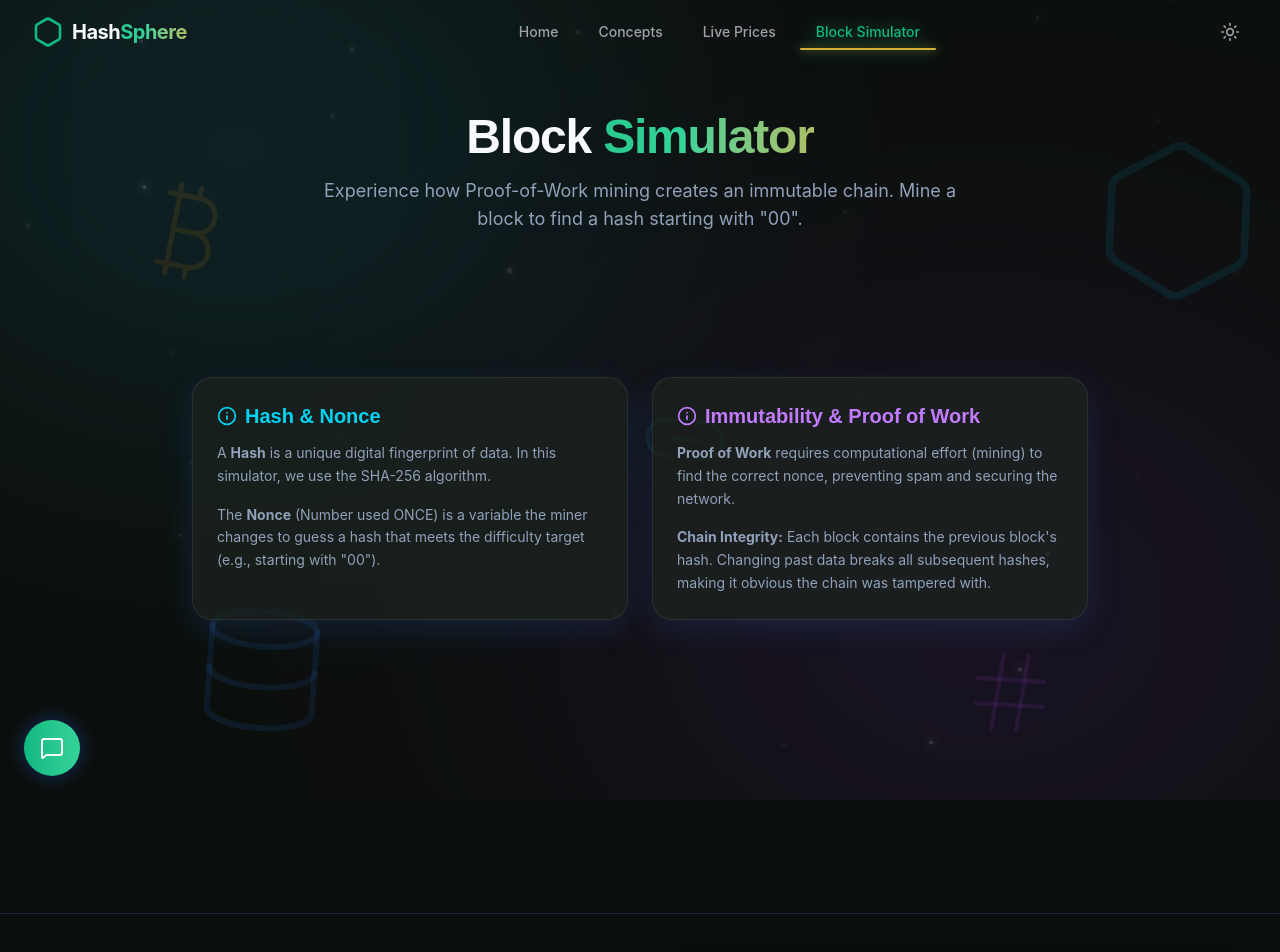
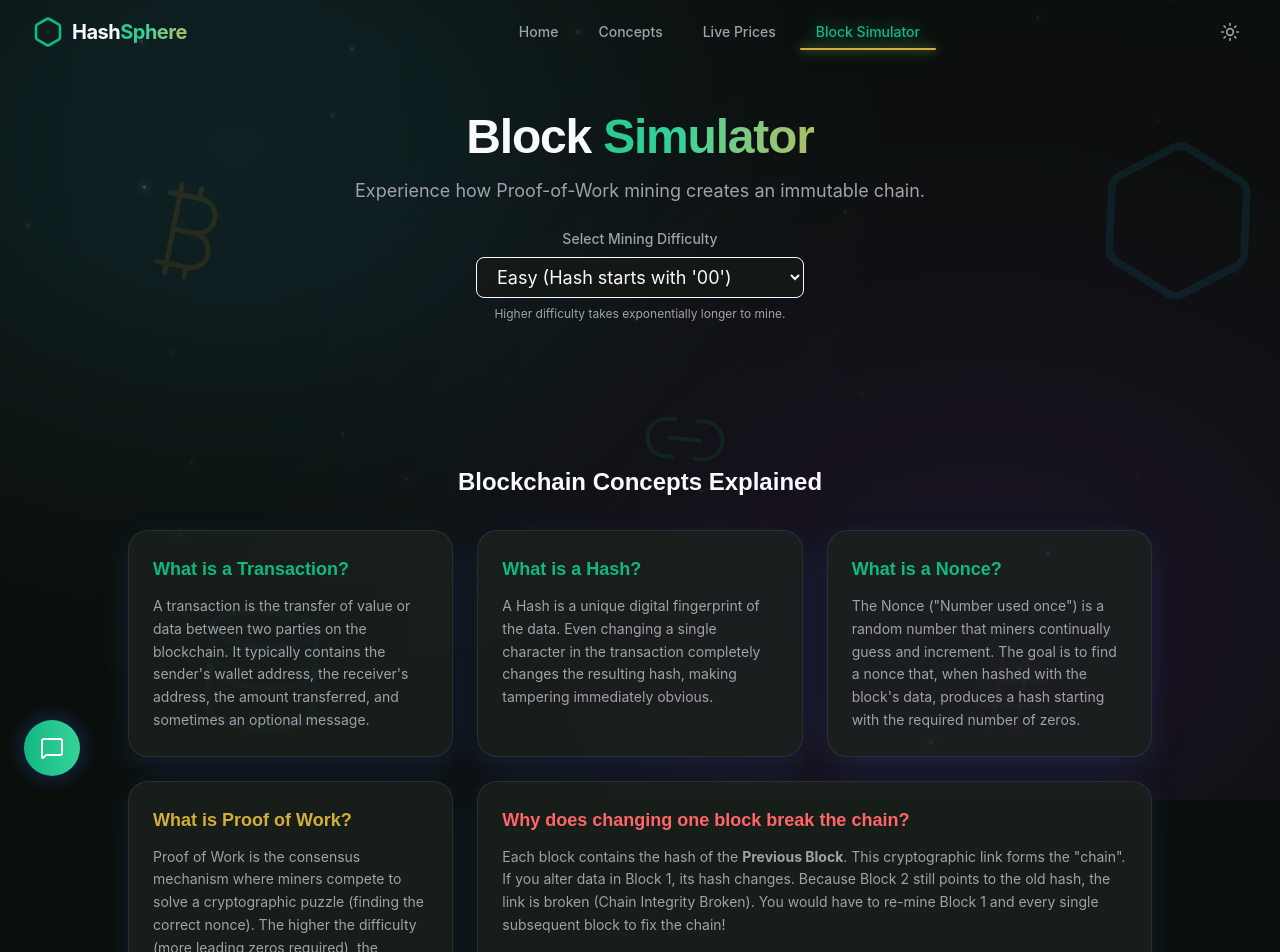
Before and after one commit to Kaxyaa-flux/HashSphere, a React (Vite) app: page /simulator in a window 1280 px wide. Shown: the top 952 px of the page. Built offline with nearby package versions, Linux system fonts and the light colour scheme.

Commit message:
feat(simulator): redesign block simulator with realistic transactions

```diff
--- a/src/components/Block.jsx
+++ b/src/components/Block.jsx
@@ -1,18 +1,18 @@
 import React, { useState, useEffect, useCallback } from 'react';
 import { calculateHash } from '../utils/blockchain';
 import { motion } from 'framer-motion';
-import { Cpu, AlertTriangle, CheckCircle2 } from 'lucide-react';
+import { Cpu, AlertTriangle, CheckCircle2, Wallet, MessageSquare, DollarSign } from 'lucide-react';
 import { saveMinedBlock } from '../services/api';
 import toast from 'react-hot-toast';
 
-const Block = ({ block, index, updateBlock, isChainValid }) => {
+const Block = ({ block, index, updateBlock, isChainValid, difficulty = '00' }) => {
   const [isMining, setIsMining] = useState(false);
   const [miningTime, setMiningTime] = useState(0);
 
   const [miningProgress, setMiningProgress] = useState(0);
 
-  // Determine if block is valid based on hash starting with "00" and chain validity
-  const isValid = block.hash.startsWith('00') && (index === 0 || isChainValid);
+  // Determine if block is valid based on hash starting with current difficulty and chain validity
+  const isValid = block.hash.startsWith(difficulty) && (index === 0 || isChainValid);
 
   // Shake animation for invalid block
   const shakeAnimation = {
@@ -39,7 +39,7 @@ const Block = ({ block, index, updateBlock, isChainValid }) => {
         currentNonce
       );
 
-      if (computedHash.startsWith('00')) {
+      if (computedHash.startsWith(difficulty)) {
         const endTime = performance.now();
         setMiningTime(((endTime - startTime) / 1000).toFixed(2));
 
@@ -74,22 +74,38 @@ const Block = ({ block, index, updateBlock, isChainValid }) => {
     mineStep();
   };
 
-  const handleDataChange = async (e) => {
-    const newData = e.target.value;
+  const handleTxChange = async (field, value) => {
+    const newTx = { ...txData, [field]: value };
+    const newDataStr = JSON.stringify(newTx);
+
     const newHash = await calculateHash(
       block.index,
       block.previousHash,
       block.timestamp,
-      newData,
+      newDataStr,
       block.nonce
     );
 
     updateBlock(index, {
       ...block,
-      data: newData,
+      data: newDataStr,
       hash: newHash
     });
   };
+
+  let txData = { sender: '', receiver: '', amount: '', currency: 'ETH', message: '' };
+  try {
+    const parsed = JSON.parse(block.data);
+    if (typeof parsed === 'object' && parsed !== null) {
+      txData = { ...txData, ...parsed };
+    } else {
+      txData.message = block.data;
+    }
+  } catch (e) {
+    txData.message = block.data;
+  }
+
+  const isFormValid = txData.sender.trim() !== '' && txData.receiver.trim() !== '' && txData.amount !== '';
 
   return (
     <motion.div
@@ -118,54 +134,117 @@ const Block = ({ block, index, updateBlock, isChainValid }) => {
       </div>
 
       <div className="space-y-4">
-        <div>
-          <label className="block text-sm text-slate-400 mb-1">Data</label>
-          <textarea
-            value={block.data}
-            onChange={handleDataChange}
-            className="w-full bg-slate-900/50 border border-slate-700 rounded-lg p-3 text-white focus:outline-none focus:ring-2 focus:ring-cyan-500/50 font-mono resize-none h-24"
-            placeholder="Enter block data..."
-          />
+        <div className="space-y-3 bg-theme-surface/30 p-4 rounded-xl border border-theme-border">
+          <h4 className="text-sm font-bold text-soft-blue flex items-center gap-2 mb-2">
+            Transaction Details
+          </h4>
+
+          <div>
+            <label className="text-xs text-theme-muted mb-1 flex items-center gap-1">
+              <Wallet className="w-3 h-3" /> Sender Wallet Address
+            </label>
+            <input
+              type="text"
+              value={txData.sender}
+              onChange={(e) => handleTxChange('sender', e.target.value)}
+              placeholder="0xA1B2...C3D4"
+              className="w-full bg-theme-surface/50 border border-theme-border rounded-lg p-2 text-sm text-theme-text focus:outline-none focus:ring-1 focus:ring-soft-blue font-mono"
+            />
+          </div>
+
+          <div>
+            <label className="text-xs text-theme-muted mb-1 flex items-center gap-1">
+              <Wallet className="w-3 h-3" /> Receiver Wallet Address
+            </label>
+            <input
+              type="text"
+              value={txData.receiver}
+              onChange={(e) => handleTxChange('receiver', e.target.value)}
+              placeholder="0x9F8E...1A2B"
+              className="w-full bg-theme-surface/50 border border-theme-border rounded-lg p-2 text-sm text-theme-text focus:outline-none focus:ring-1 focus:ring-soft-blue font-mono"
+            />
+          </div>
+
+          <div className="flex gap-3">
+            <div className="flex-1">
+              <label className="text-xs text-theme-muted mb-1 flex items-center gap-1">
+                <DollarSign className="w-3 h-3" /> Amount
+              </label>
+              <input
+                type="number"
+                value={txData.amount}
+                onChange={(e) => handleTxChange('amount', e.target.value)}
+                placeholder="0.00"
+                className="w-full bg-theme-surface/50 border border-theme-border rounded-lg p-2 text-sm text-theme-text focus:outline-none focus:ring-1 focus:ring-soft-blue font-mono"
+              />
+            </div>
+            <div className="w-24">
+              <label className="text-xs text-theme-muted mb-1">Asset</label>
+              <select
+                value={txData.currency}
+                onChange={(e) => handleTxChange('currency', e.target.value)}
+                className="w-full bg-theme-surface/50 border border-theme-border rounded-lg p-2 text-sm text-theme-text focus:outline-none focus:ring-1 focus:ring-soft-blue font-bold"
+              >
+                <option value="ETH">ETH</option>
+                <option value="BTC">BTC</option>
+                <option value="SOL">SOL</option>
+                <option value="ARB">ARB</option>
+              </select>
+            </div>
+          </div>
+
+          <div>
+            <label className="text-xs text-theme-muted mb-1 flex items-center gap-1">
+              <MessageSquare className="w-3 h-3" /> Optional Message
+            </label>
+            <textarea
+              value={txData.message}
+              onChange={(e) => handleTxChange('message', e.target.value)}
+              maxLength={200}
+              placeholder="Payment for NFT..."
+              className="w-full bg-theme-surface/50 border border-theme-border rounded-lg p-2 text-sm text-theme-text focus:outline-none focus:ring-1 focus:ring-soft-blue resize-none h-16"
+            />
+          </div>
         </div>
 
         <div>
-          <label className="block text-sm text-slate-400 mb-1">Previous Hash</label>
+          <label className="block text-sm text-theme-muted mb-1">Previous Hash</label>
           <input
             type="text"
             value={block.previousHash}
             readOnly
-            className="w-full bg-slate-900/80 border border-slate-700 rounded-lg p-3 text-slate-400 font-mono text-xs overflow-hidden text-ellipsis"
+            className="w-full bg-theme-surface/80 border border-slate-700 rounded-lg p-3 text-theme-muted font-mono text-xs overflow-hidden text-ellipsis"
           />
         </div>
 
         <div className="grid grid-cols-2 gap-4">
           <div>
-            <label className="block text-sm text-slate-400 mb-1">Nonce</label>
+            <label className="block text-sm text-theme-muted mb-1">Nonce</label>
             <input
               type="text"
               value={block.nonce}
               readOnly
-              className="w-full bg-slate-900/80 border border-slate-700 rounded-lg p-3 text-slate-300 font-mono"
+              className="w-full bg-theme-surface/80 border border-slate-700 rounded-lg p-3 text-theme-muted font-mono"
             />
           </div>
           <div>
-            <label className="block text-sm text-slate-400 mb-1">Mining Time</label>
+            <label className="block text-sm text-theme-muted mb-1">Mining Time</label>
             <input
               type="text"
               value={miningTime > 0 ? `${miningTime}s` : '-'}
               readOnly
-              className="w-full bg-slate-900/80 border border-slate-700 rounded-lg p-3 text-slate-300 font-mono"
+              className="w-full bg-theme-surface/80 border border-slate-700 rounded-lg p-3 text-theme-muted font-mono"
             />
           </div>
         </div>
 
         <div>
-          <label className="block text-sm text-slate-400 mb-1">Hash</label>
+          <label className="block text-sm text-theme-muted mb-1">Hash</label>
           <input
             type="text"
             value={block.hash}
             readOnly
-            className={`w-full bg-slate-900/80 border rounded-lg p-3 font-mono text-xs transition-colors duration-300 ${
+            className={`w-full bg-theme-surface/80 border rounded-lg p-3 font-mono text-xs transition-colors duration-300 ${
               isValid ? 'text-green-400 border-green-500/30' : 'text-red-400 border-red-500/50'
             }`}
           />
@@ -173,13 +252,13 @@ const Block = ({ block, index, updateBlock, isChainValid }) => {
 
         <button
           onClick={mine}
-          disabled={isMining || isValid}
+          disabled={isMining || isValid || !isFormValid}
           className={`w-full py-3 rounded-xl font-bold flex items-center justify-center gap-2 transition-all ${
-            isMining
-              ? 'bg-slate-700 text-slate-400 cursor-not-allowed'
+            isMining || !isFormValid
+              ? 'bg-theme-surface border border-theme-border text-theme-muted cursor-not-allowed opacity-70'
               : isValid
                 ? 'bg-green-600/20 text-green-500 cursor-not-allowed border border-green-500/30'
-                : 'gradient-bg text-white hover:shadow-[0_0_15px_rgba(6,182,212,0.4)]'
+                : 'gradient-bg text-theme-text hover:shadow-[0_0_15px_rgba(16,185,129,0.4)]'
           }`}
         >
           {isMining ? (
--- a/src/pages/BlockSimulator.jsx
+++ b/src/pages/BlockSimulator.jsx
@@ -7,44 +7,47 @@ import { Link2, AlertTriangle, Info } from 'lucide-react';
 const BlockSimulator = () => {
   const [blocks, setBlocks] = useState([]);
   const [isLoading, setIsLoading] = useState(true);
+  const [difficulty, setDifficulty] = useState('00');
 
   // Initialize the genesis block and a second block
   useEffect(() => {
     const initBlocks = async () => {
       setIsLoading(true);
-      const timestamp = 1700000000000; // Fixed timestamp for initial fast-load if desired, or dynamic
+      const timestamp = 1700000000000;
 
       const previousHash1 = '0000000000000000000000000000000000000000000000000000000000000000';
+      const initialTx1 = JSON.stringify({ sender: '0x0000...0000', receiver: '0x1A2B...3C4D', amount: 100, currency: 'ETH', message: 'Genesis Transaction' });
       let nonce1 = 0;
       let hash1 = '';
       while (true) {
-        hash1 = await calculateHash(1, previousHash1, timestamp, 'Genesis Block', nonce1);
-        if (hash1.startsWith('00')) break;
+        hash1 = await calculateHash(1, previousHash1, timestamp, initialTx1, nonce1);
+        if (hash1.startsWith(difficulty)) break;
         nonce1++;
       }
 
       const genesisBlock = {
         index: 1,
         timestamp,
-        data: 'Genesis Block',
+        data: initialTx1,
         previousHash: previousHash1,
         hash: hash1,
         nonce: nonce1
       };
 
       const previousHash2 = hash1;
+      const initialTx2 = JSON.stringify({ sender: '', receiver: '', amount: '', currency: 'ETH', message: '' });
       let nonce2 = 0;
       let hash2 = '';
       while (true) {
-        hash2 = await calculateHash(2, previousHash2, timestamp + 1000, '', nonce2);
-        if (hash2.startsWith('00')) break;
+        hash2 = await calculateHash(2, previousHash2, timestamp + 1000, initialTx2, nonce2);
+        if (hash2.startsWith(difficulty)) break;
         nonce2++;
       }
 
       const block2 = {
         index: 2,
         timestamp: timestamp + 1000,
-        data: '',
+        data: initialTx2,
         previousHash: previousHash2,
         hash: hash2,
         nonce: nonce2
@@ -55,7 +58,7 @@ const BlockSimulator = () => {
     };
 
     initBlocks();
-  }, []);
+  }, [difficulty]);
 
   const updateBlock = async (index, newBlockData) => {
     const newBlocks = [...blocks];
@@ -86,12 +89,12 @@ const BlockSimulator = () => {
       const previousBlock = blocks[i - 1];
 
       if (currentBlock.previousHash !== previousBlock.hash) return false;
-      if (!previousBlock.hash.startsWith('00')) return false; // Prev block must be mined
+      if (!previousBlock.hash.startsWith(difficulty)) return false; // Prev block must be mined
     }
     return true;
   };
 
-  const isChainBroken = blocks.length > 1 && (!blocks[0].hash.startsWith('00') || !isChainValidUpto(blocks.length - 1));
+  const isChainBroken = blocks.length > 1 && (!blocks[0].hash.startsWith(difficulty) || !isChainValidUpto(blocks.length - 1));
 
   return (
     <div className="min-h-screen py-12">
@@ -108,10 +111,22 @@ const BlockSimulator = () => {
             initial={{ opacity: 0 }}
             animate={{ opacity: 1 }}
             transition={{ delay: 0.1 }}
-            className="text-slate-400 text-lg max-w-2xl mx-auto"
+            className="text-theme-muted text-lg max-w-2xl mx-auto"
           >
             Experience how Proof-of-Work mining creates an immutable chain.
-            Mine a block to find a hash starting with "00".
+            <div className="flex flex-col items-center justify-center mt-6">
+              <label className="text-theme-muted text-sm mb-2 font-medium">Select Mining Difficulty</label>
+              <select
+                value={difficulty}
+                onChange={(e) => setDifficulty(e.target.value)}
+                className="bg-theme-surface/80 border border-theme-border rounded-lg px-4 py-2 text-theme-text focus:outline-none focus:ring-2 focus:ring-soft-blue/50"
+              >
+                <option value="00">Easy (Hash starts with '00')</option>
+                <option value="000">Medium (Hash starts with '000')</option>
+                <option value="0000">Hard (Hash starts with '0000')</option>
+              </select>
+              <p className="text-theme-muted text-xs mt-2">Higher difficulty takes exponentially longer to mine.</p>
+            </div>
           </motion.p>
         </div>
 
@@ -135,6 +150,7 @@ const BlockSimulator = () => {
                   index={index}
                   updateBlock={updateBlock}
                   isChainValid={index === 0 ? true : isChainValidUpto(index)}
+                  difficulty={difficulty}
                 />
               </div>
 
@@ -145,7 +161,7 @@ const BlockSimulator = () => {
                     transition={!isChainValidUpto(index + 1) ? { duration: 0.5, repeat: Infinity, repeatType: "reverse" } : { repeat: Infinity, duration: 2 }}
                     className="rotate-90 lg:rotate-0"
                   >
-                    <Link2 className={`w-8 h-8 ${!isChainValidUpto(index + 1) ? 'text-red-500 drop-shadow-[0_0_8px_rgba(239,68,68,0.8)]' : 'text-cyan-500/50 drop-shadow-[0_0_5px_rgba(6,182,212,0.3)]'}`} />
+                    <Link2 className={`w-8 h-8 ${!isChainValidUpto(index + 1) ? 'text-red-500 drop-shadow-[0_0_8px_rgba(239,68,68,0.8)]' : 'text-soft-blue drop-shadow-[0_0_8px_rgba(16,185,129,0.5)]'}`} />
                   </motion.div>
                 </div>
               )}
@@ -153,30 +169,55 @@ const BlockSimulator = () => {
           ))}
         </div>
 
-        {/* Explanations Section */}
-        <div className="max-w-4xl mx-auto grid md:grid-cols-2 gap-6">
-          <div className="glass-panel p-6 border-slate-700/50">
-            <h4 className="text-xl font-bold mb-3 flex items-center gap-2 text-cyan-400">
-              <Info className="w-5 h-5" /> Hash & Nonce
+        {/* Educational Explanations Section */}
+        <div className="max-w-5xl mx-auto mt-16 space-y-6">
+          <h3 className="text-2xl font-bold text-center mb-8">Blockchain Concepts Explained</h3>
+
+          <div className="grid md:grid-cols-2 lg:grid-cols-3 gap-6">
+            <div className="glass-panel p-6 border-theme-border hover:-translate-y-1 transition-transform">
+              <h4 className="text-lg font-bold mb-3 flex items-center gap-2 text-soft-blue">
+                What is a Transaction?
               </h4>
-            <p className="text-slate-400 text-sm leading-relaxed mb-4">
-              A <strong>Hash</strong> is a unique digital fingerprint of data. In this simulator, we use the SHA-256 algorithm.
-            </p>
-            <p className="text-slate-400 text-sm leading-relaxed">
-              The <strong>Nonce</strong> (Number used ONCE) is a variable the miner changes to guess a hash that meets the difficulty target (e.g., starting with "00").
+              <p className="text-theme-muted text-sm leading-relaxed">
+                A transaction is the transfer of value or data between two parties on the blockchain. It typically contains the sender's wallet address, the receiver's address, the amount transferred, and sometimes an optional message.
               </p>
             </div>
 
-          <div className="glass-panel p-6 border-slate-700/50">
-            <h4 className="text-xl font-bold mb-3 flex items-center gap-2 text-purple-400">
-              <Info className="w-5 h-5" /> Immutability & Proof of Work
+            <div className="glass-panel p-6 border-theme-border hover:-translate-y-1 transition-transform">
+              <h4 className="text-lg font-bold mb-3 flex items-center gap-2 text-soft-blue">
+                What is a Hash?
               </h4>
-            <p className="text-slate-400 text-sm leading-relaxed mb-4">
-              <strong>Proof of Work</strong> requires computational effort (mining) to find the correct nonce, preventing spam and securing the network.
+              <p className="text-theme-muted text-sm leading-relaxed">
+                A Hash is a unique digital fingerprint of the data. Even changing a single character in the transaction completely changes the resulting hash, making tampering immediately obvious.
               </p>
-            <p className="text-slate-400 text-sm leading-relaxed">
-              <strong>Chain Integrity:</strong> Each block contains the previous block's hash. Changing past data breaks all subsequent hashes, making it obvious the chain was tampered with.
+            </div>
+
+            <div className="glass-panel p-6 border-theme-border hover:-translate-y-1 transition-transform">
+              <h4 className="text-lg font-bold mb-3 flex items-center gap-2 text-soft-blue">
+                What is a Nonce?
+              </h4>
+              <p className="text-theme-muted text-sm leading-relaxed">
+                The Nonce ("Number used once") is a random number that miners continually guess and increment. The goal is to find a nonce that, when hashed with the block's data, produces a hash starting with the required number of zeros.
               </p>
+            </div>
+
+            <div className="glass-panel p-6 border-theme-border hover:-translate-y-1 transition-transform lg:col-span-1 md:col-span-2">
+              <h4 className="text-lg font-bold mb-3 flex items-center gap-2 text-purple-primary">
+                What is Proof of Work?
+              </h4>
+              <p className="text-theme-muted text-sm leading-relaxed">
+                Proof of Work is the consensus mechanism where miners compete to solve a cryptographic puzzle (finding the correct nonce). The higher the difficulty (more leading zeros required), the exponentially harder and longer it takes to mine the block.
+              </p>
+            </div>
+
+            <div className="glass-panel p-6 border-theme-border hover:-translate-y-1 transition-transform lg:col-span-2 md:col-span-2">
+              <h4 className="text-lg font-bold mb-3 flex items-center gap-2 text-red-400">
+                Why does changing one block break the chain?
+              </h4>
+              <p className="text-theme-muted text-sm leading-relaxed">
+                Each block contains the hash of the <strong>Previous Block</strong>. This cryptographic link forms the "chain". If you alter data in Block 1, its hash changes. Because Block 2 still points to the old hash, the link is broken (Chain Integrity Broken). You would have to re-mine Block 1 and every single subsequent block to fix the chain!
+              </p>
+            </div>
           </div>
         </div>
       </div>
```
Lines whose indentation alone changed are shown as unchanged.
